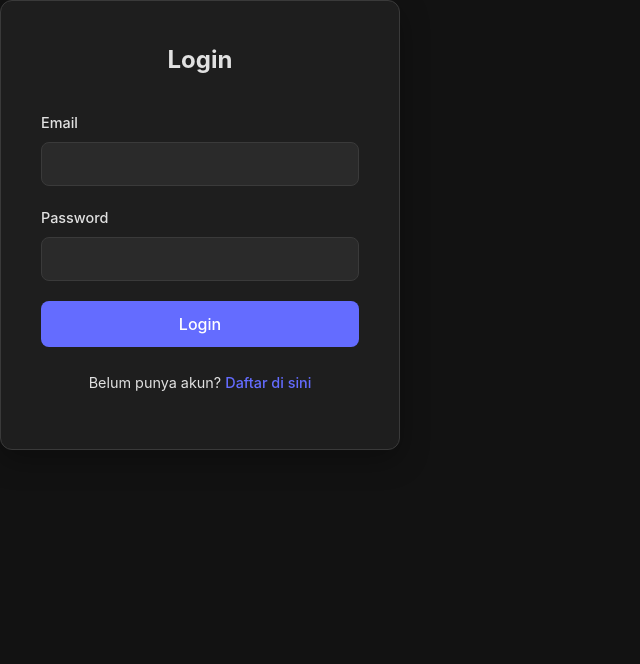
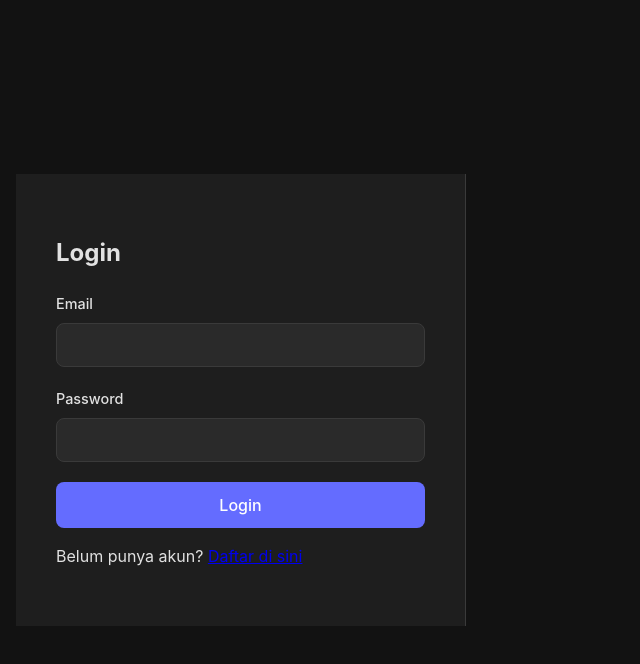
Before and after one commit to naanas/money-tracker-frontend, a React (Vite) app: page /login in a window 1280 px wide. Shown: the top 664 px of the page, without its empty margins (0-640 px from the left). Built offline with nearby package versions, Linux system fonts and the light colour scheme; no server answers.

Commit message:
fix login

```diff
--- a/src/components/AuthLayout.jsx
+++ b/src/components/AuthLayout.jsx
@@ -6,7 +6,8 @@ const AuthLayout = () => {
   const { user, loading } = useAuth();
 
   if (loading) {
-    return <div>Loading...</div>;
+    // Tampilkan layar loading kosong selagi mengecek auth
+    return <div className="auth-layout"></div>;
   }
 
   if (user) {
@@ -14,8 +15,20 @@ const AuthLayout = () => {
     return <Navigate to="/dashboard" replace />;
   }
 
-  // Jika belum login, tampilkan halaman (Login atau Register)
-  return <Outlet />;
+  // Jika belum login, tampilkan layout sidebar form
+  // dan render halaman (Login atau Register) di dalamnya
+  return (
+    <div className="auth-layout">
+      <div className="auth-sidebar">
+        <div className="auth-form-container">
+          <Outlet />
+        </div>
+      </div>
+      <div className="auth-main-content">
+        {/* Biarkan kosong agar gelap seperti di screenshot */}
+      </div>
+    </div>
+  );
 };
 
 export default AuthLayout;
--- a/src/index.css
+++ b/src/index.css
@@ -449,3 +449,42 @@ button:disabled {
 @keyframes fill {
   100% { box-shadow: inset 0px 0px 0px 40px var(--color-accent-success); }
 }
+
+
+/* === AUTH LAYOUT === */
+.auth-layout {
+  display: flex;
+  width: 100%;
+  height: 100vh;
+}
+
+.auth-sidebar {
+  width: 100%;
+  max-width: 450px; /* Lebar sidebar form */
+  background-color: var(--color-bg-medium);
+  border-right: 1px solid var(--color-border);
+  display: flex;
+  flex-direction: column;
+  justify-content: center;
+  padding: 2.5rem;
+}
+
+.auth-main-content {
+  flex-grow: 1;
+  background-color: var(--color-bg-dark); /* Area gelap di kanan */
+}
+
+/* Ganti .auth-form menjadi .auth-form-container */
+.auth-form-container {
+  width: 100%;
+  max-width: 400px;
+  margin: 0 auto; /* Pusatkan form di dalam sidebar */
+}
+
+/* Pastikan form di dalam container tidak punya background lagi */
+.auth-form-container form {
+  background-color: transparent;
+  padding: 0;
+  border: none;
+  box-shadow: none;
+}
--- a/src/pages/AuthCallback.jsx
+++ b/src/pages/AuthCallback.jsx
@@ -8,41 +8,31 @@ const AuthCallback = () => {
   const [isVerified, setIsVerified] = useState(false);
 
   useEffect(() => {
-    // 1. Cek jika context sudah selesai loading DAN user ada
     if (!loading && user && !isVerified) {
-      // Set state verified jadi true untuk memicu animasi checkmark
       setIsVerified(true);
     }
   }, [user, loading, isVerified]);
 
   useEffect(() => {
-    // 2. Efek ini HANYA berjalan jika isVerified menjadi true
     if (isVerified) {
-      // Tunggu 2 detik untuk menampilkan checkmark
       const timer = setTimeout(() => {
-        // 3. Setelah 2 detik, redirect ke dashboard
         navigate('/dashboard');
-      }, 2000); // 2000ms = 2 detik
-
-      // Selalu cleanup timeout jika komponen unmount
+      }, 2000);
       return () => clearTimeout(timer);
     }
   }, [isVerified, navigate]);
 
   return (
-    <div className="auth-layout">
-      {/* Kita gunakan class .auth-form agar styling-nya konsisten */}
-      <div className="auth-form verification-box">
+    // Kita hapus <div className="auth-form"> dan ganti dengan wrapper simpel
+    <div className="verification-box">
       {!isVerified ? (
         <>
-            {/* Tampilan "Sedang Verifikasi" */}
           <div className="spinner"></div>
           <h2>Memverifikasi...</h2>
           <p>Harap tunggu sebentar...</p>
         </>
       ) : (
         <>
-            {/* Tampilan "Berhasil Verifikasi" */}
           <div className="checkmark-wrapper">
             <svg className="checkmark" xmlns="http://www.w3.org/2000/svg" viewBox="0 0 52 52">
               <circle className="checkmark-circle" cx="26" cy="26" r="25" fill="none" />
@@ -54,7 +44,6 @@ const AuthCallback = () => {
         </>
       )}
     </div>
-    </div>
   );
 };
 
--- a/src/pages/Login.jsx
+++ b/src/pages/Login.jsx
@@ -24,8 +24,7 @@ const Login = () => {
   };
 
   return (
-    // Menggunakan class dari CSS baru
-    <div className="auth-form">
+    // Kita hapus <div className="auth-form"> dari sini
     <form onSubmit={handleSubmit}>
       <h2>Login</h2>
       {error && <p className="error">{error}</p>}
@@ -54,7 +53,6 @@ const Login = () => {
         Belum punya akun? <Link to="/register">Daftar di sini</Link>
       </p>
     </form>
-    </div>
   );
 };
 
--- a/src/pages/Register.jsx
+++ b/src/pages/Register.jsx
@@ -28,8 +28,7 @@ const Register = () => {
   };
 
   return (
-    // Menggunakan class dari CSS baru
-    <div className="auth-form">
+    // Kita hapus <div className="auth-form"> dari sini
     <form onSubmit={handleSubmit}>
       <h2>Register</h2>
       {error && <p className="error">{error}</p>}
@@ -68,7 +67,6 @@ const Register = () => {
         Sudah punya akun? <Link to="/login">Login di sini</Link>
       </p>
     </form>
-    </div>
   );
 };
 
```
Lines whose indentation alone changed are shown as unchanged.
